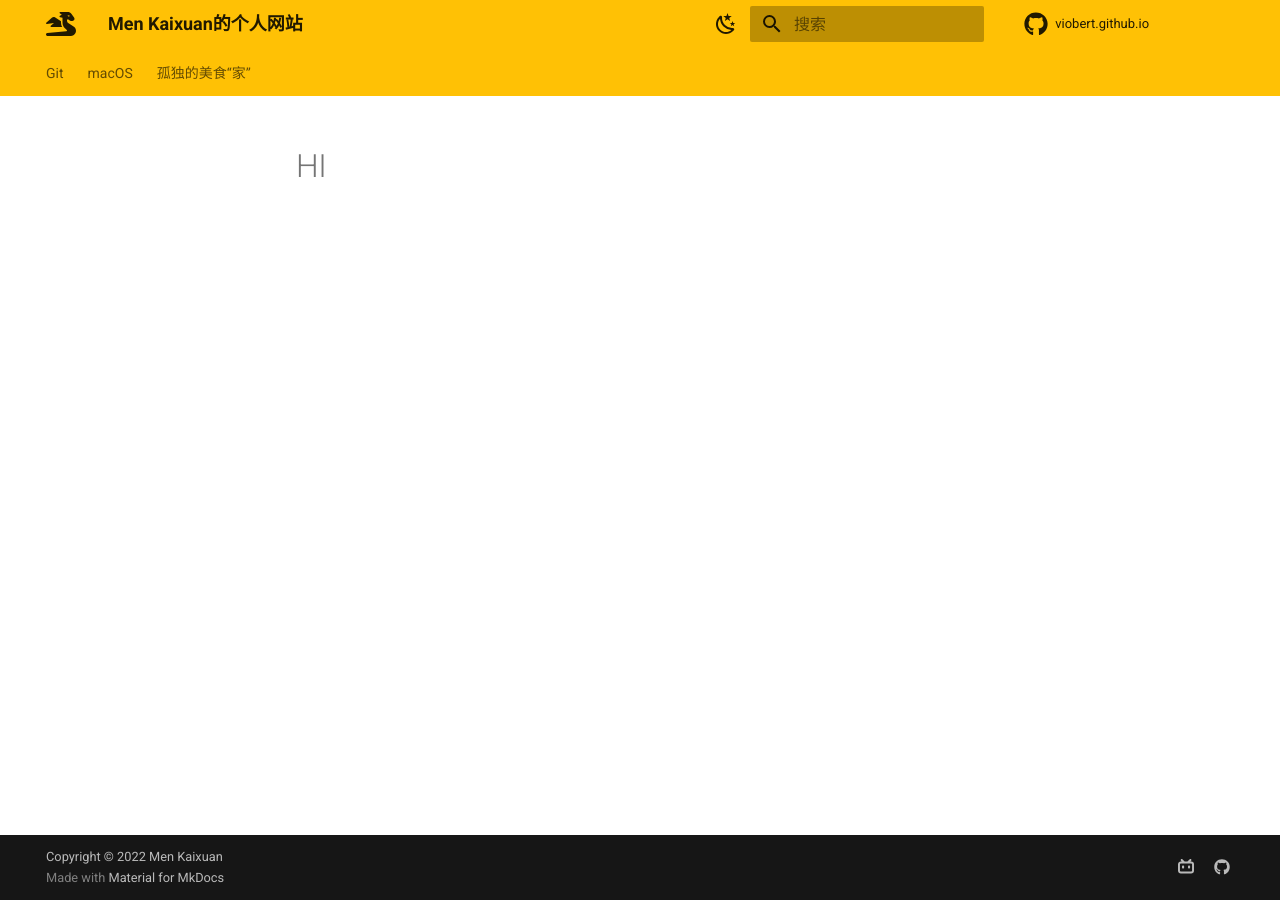
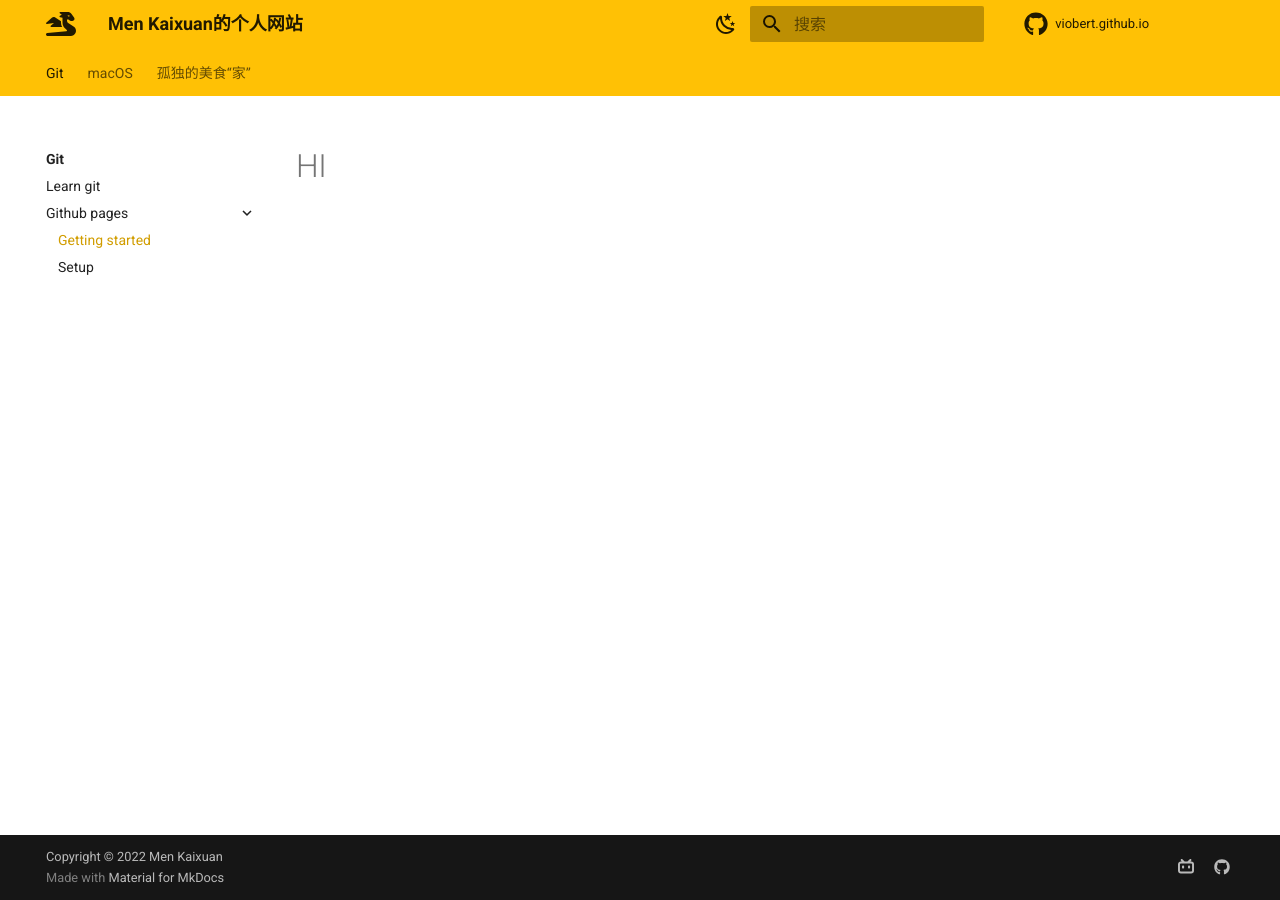
Before and after one commit to viobert/self_impro, an MkDocs documentation site: the page built from docs/GIT/ghPages/getting_started.md, in a window 1280 px wide. Built offline with MkDocs 1.6.1 and Material for MkDocs 9.7.7, drawn with Linux system fonts in a browser that asks for light colours; comment, search, counter and statistics services are not loaded.

Commit message:
bugfixs gitindex

```diff
--- a/mkdocs.yml
+++ b/mkdocs.yml
@@ -8,7 +8,7 @@ site_description: Men Kaixuan的个人网站
 ## [top]
 theme:
   name: material
-  favicon: images/hat-wizard.svg
+  favicon: IMAGES/hat-wizard.svg
   palette:
     - scheme: default # 日间模式
       primary: amber # 上方的
@@ -54,7 +54,11 @@ extra:
 
 nav:
   - Git:
-    - Github pages: GIT/ghPages/githubpages.md
+    - GIT/index.md
+    - Learn git: Git/learnGit/git.md
+    - Github pages:
+      - Getting started: GIT/ghPages/getting_started.md
+      - Setup: GIT/ghPages/Setup.md
   - macOS:
     - Alfred: MACOS/Alfred/alfred.md
   - 孤独的美食“家”:
```
